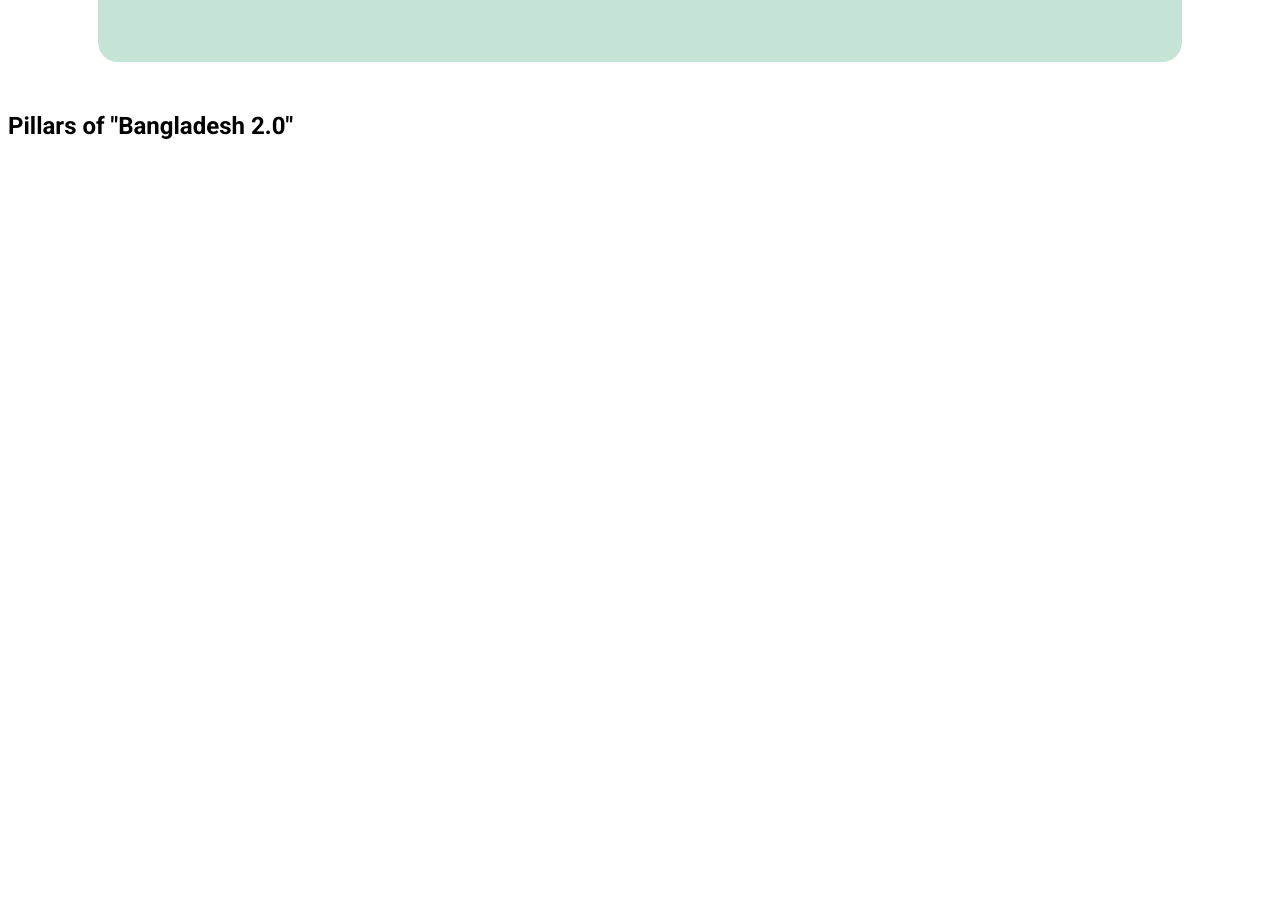
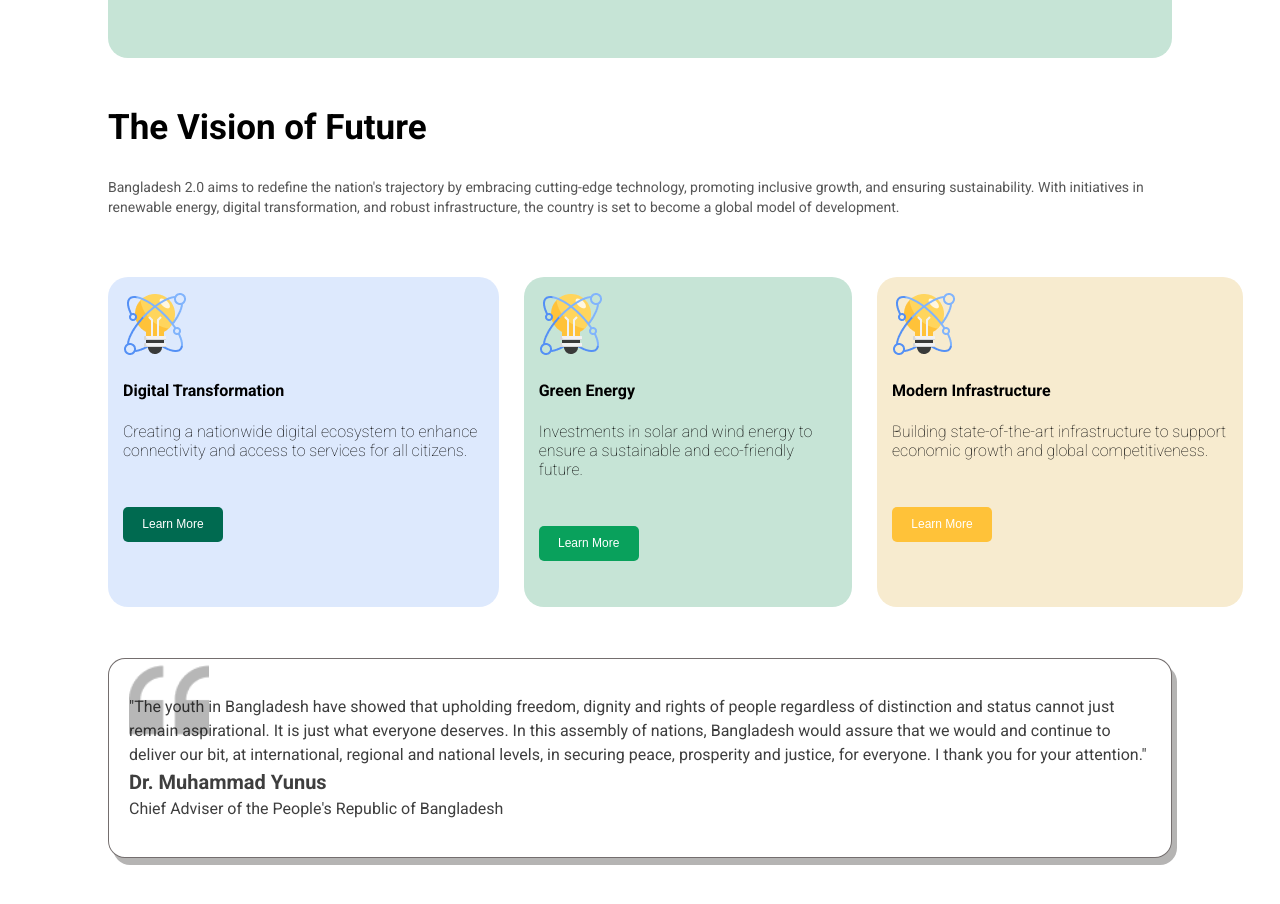
Before and after one commit to shourov5/Assignment1, a plain HTML site: page index.html in a window 1280 px wide. Shown: the part 552-1456 px from the top of the page. Before the commit the page ends 800 px from the top, so only its background shows below. Drawn offline with Linux system fonts and the light colour scheme.

Commit message:
added now

```diff
--- a/index.html
+++ b/index.html
@@ -17,7 +17,9 @@
                 Idea , innovation ,<br>
                 vision and challenges in  <br>New Bangladesh.
                 </p>
-                <button>Explore New Bangladesh</button>
+
+                    <button>Explore New Bangladesh</button>
+
             </div>
 
             <div class="banner-image">
@@ -25,14 +27,65 @@
             </div>
         </div>
     </section>
-    <section id="cardbox">
-        <h1>Pillars of "Bangladesh 2.0"</h1>
-        <div>
-            <div class="card-box1">
+    <section id="box">
+           <header>
+                <h1>The Vision of Future</h1>
+                <p>Bangladesh 2.0 aims to redefine the nation's trajectory by embracing cutting-edge technology, promoting inclusive growth, and ensuring sustainability. With initiatives in <br> renewable energy, digital transformation, and robust infrastructure, the country is set to become a global model of development.</p>
+           </header>
+           <body>
+            <div class="cardbox-container">
+                <div class="cardbox">
+                <div class="cardbox1">
+                    <div>
+                        <img src="assets/card-icon.png" alt="">
+                    </div>
+                    <div class="cardbox-des">
+                        <h4>Digital Transformation</h4>
+                        <p>Creating a nationwide digital ecosystem to enhance connectivity and access to services for all citizens.</p>
+                    </div>
 
+                        <button class="btn">Learn More</button>
 
+                </div>
+                <div class="cardbox2">
+                    <div>
+                        <img src="assets/card-icon.png" alt="">
+                    </div>
+                    <div class="cardbox-des">
+                        <h4>Green Energy</h4>
+                        <p>Investments in solar and wind energy to ensure a sustainable and eco-friendly future.</p>
+                    </div>
+                    <div class="btn-container">
+                        <button class="btn">Learn More</button>
+                    </div>
+                </div>
+                <div class="cardbox3">
+                    <div>
+                        <img src="assets/card-icon.png" alt="">
+                    </div>
+                    <div class="cardbox-des">
+                        <h4>Modern Infrastructure</h4>
+                        <p> Building state-of-the-art infrastructure to support economic growth and global competitiveness.</p>
+                    </div>
+                    <div class="btn-container">
+                        <button class="btn">Learn More</button>
+                    </div>
+                </div>
             </div>
         </div>
+        </body>
+    </section>
+    <section id="speech">
+        <p>
+            "The youth in Bangladesh have showed that upholding freedom, dignity and rights of people regardless of distinction and status cannot just remain aspirational. It is just what everyone deserves.
+            In this assembly of nations, Bangladesh would assure that we would and continue to deliver our bit, at international, regional and national levels, in securing peace, prosperity and justice, for everyone.
+            I thank you for your attention." <br>
+            <span class="voice">Dr. Muhammad Yunus</span> <br>
+            <span class="voice-position">
+            Chief Adviser of the People's Republic of Bangladesh
+            </span>
+
+        </p>
     </section>
 </body>
 </html>
--- a/style.css
+++ b/style.css
@@ -1,4 +1,6 @@
 @import url('https://fonts.googleapis.com/css2?family=Fira+Sans:ital,wght@0,100;0,200;0,300;0,400;0,500;0,600;0,700;0,800;0,900;1,100;1,200;1,300;1,400;1,500;1,600;1,700;1,800;1,900&family=Open+Sans:ital,wght@0,300..800;1,300..800&family=Roboto:ital,wght@0,100;0,300;0,400;0,500;0,700;0,900;1,100;1,300;1,400;1,500;1,700;1,900&family=Work+Sans:ital,wght@0,100..900;1,100..900&display=swap');
+
+
 
 body{
     font-family: "Roboto", serif;
@@ -10,7 +12,8 @@ body{
 }
 
 .banner{
-    margin: 50px 90px  ;
+    margin: 50px 100px;
+    height: 400px;
     border: 50px;
     border-radius: 20px;
     padding: 80px 100px 80px 100px;
@@ -21,21 +24,17 @@ body{
 }
 .banner .banner-content{
     margin-top: 50px;
-    width: 800px;
-    height: 310px;
-
+    max-height: 220px;
 }
 .banner .banner-content .title{
 font-size: 20px;
 height: 10px;
 font-weight: 400;
-line-height: 25px;
 color: rgba(14, 14, 14, 0.5);
 }
 .banner .description{
     font-size: 40px;
 font-weight: 900;
-line-height: 45px;
 color: rgb(14, 14, 14);
 }
 .banner .banner-content button{
@@ -49,3 +48,104 @@ color: rgb(255, 255, 255);
 background-color: rgb(0, 106, 80);
 padding: 5px;
 }
+#box{
+    margin: 50px 100px;
+    height: 500px;
+    width: 1160px;
+}
+#box h1{
+    font-size: 35px;
+font-weight: 650;
+line-height: 40px;
+}
+#box header p{
+    font-size: 14px;
+font-weight: 400;
+line-height: 20px;
+color: rgba(14, 14, 14, 0.7);
+}
+.cardbox-container{
+    display: flex;
+    justify-content: space-between;
+    margin: 20px 0;
+    justify-content: space-between;
+    gap: 40px;
+}
+.cardbox-container .cardbox{
+    margin: 30px 0px;
+    display: flex ;
+    height: 350px;
+    justify-content: space-between;
+
+}
+.cardbox-container .cardbox .cardbox1{
+    margin: 10px 25px 10px 0px;
+    padding: 15px 15px;
+    background-color: rgba(84, 144, 245, 0.2);
+    border-radius: 20px;
+}
+.cardbox-container .cardbox .cardbox2{
+    margin: 10px 25px 10px 0px;
+    padding: 15px 15px;
+    background-color: rgb(198, 228, 214);
+    border-radius: 20px;
+}
+.cardbox-container .cardbox .cardbox3{
+    margin: 10px 25px 10px 0px;
+    padding: 15px 15px;
+    background-color: rgb(247, 235, 207);
+    border-radius: 20px;
+}
+.cardbox-container .btn{
+    font-size: 12px;
+width: 100px;
+height: 35px;
+margin: 31px 0;
+border-radius: 5px;
+border-style: none;
+color: rgb(255, 255, 255);
+padding: 5px;
+}
+.cardbox-container .cardbox1 .btn{
+    background-color: rgb(0, 106, 80);
+}
+.cardbox-container .cardbox2 .btn{
+    background-color:  rgb(9, 161, 92);
+}
+.cardbox-container .cardbox3 .btn{
+    background-color: rgb(255, 194, 57);
+}
+#speech{
+    margin: 50px 100px;
+    padding: 20px;
+    border: 1px solid rgba(11, 1, 1, 0.567);
+    border-radius: 17px;
+    box-shadow: 5px 7px rgba(9, 5, 0, 0.297);
+    background-color: rgb(255, 255, 255);
+    background-image: url(assets/quote-bg.png);
+    background-repeat: no-repeat;
+    background-position: 20px 1px;
+    background-size: 80px  ;
+
+
+}
+#speech p{
+font-size: 16px;
+font-weight: 400;
+line-height: 24px;
+letter-spacing: 0%;
+color: rgba(14, 14, 14, 0.8);
+
+}
+#speech .voice{
+    font-size: 20px;
+font-weight: 600;
+line-height: 30px;
+color: rgba(14, 14, 14, 0.8);
+}
+#speech .voice-title{
+    font-size: 16px;
+font-weight: 400;
+line-height: 24px;
+color: rgba(14, 14, 14, 0.6);
+}
```
